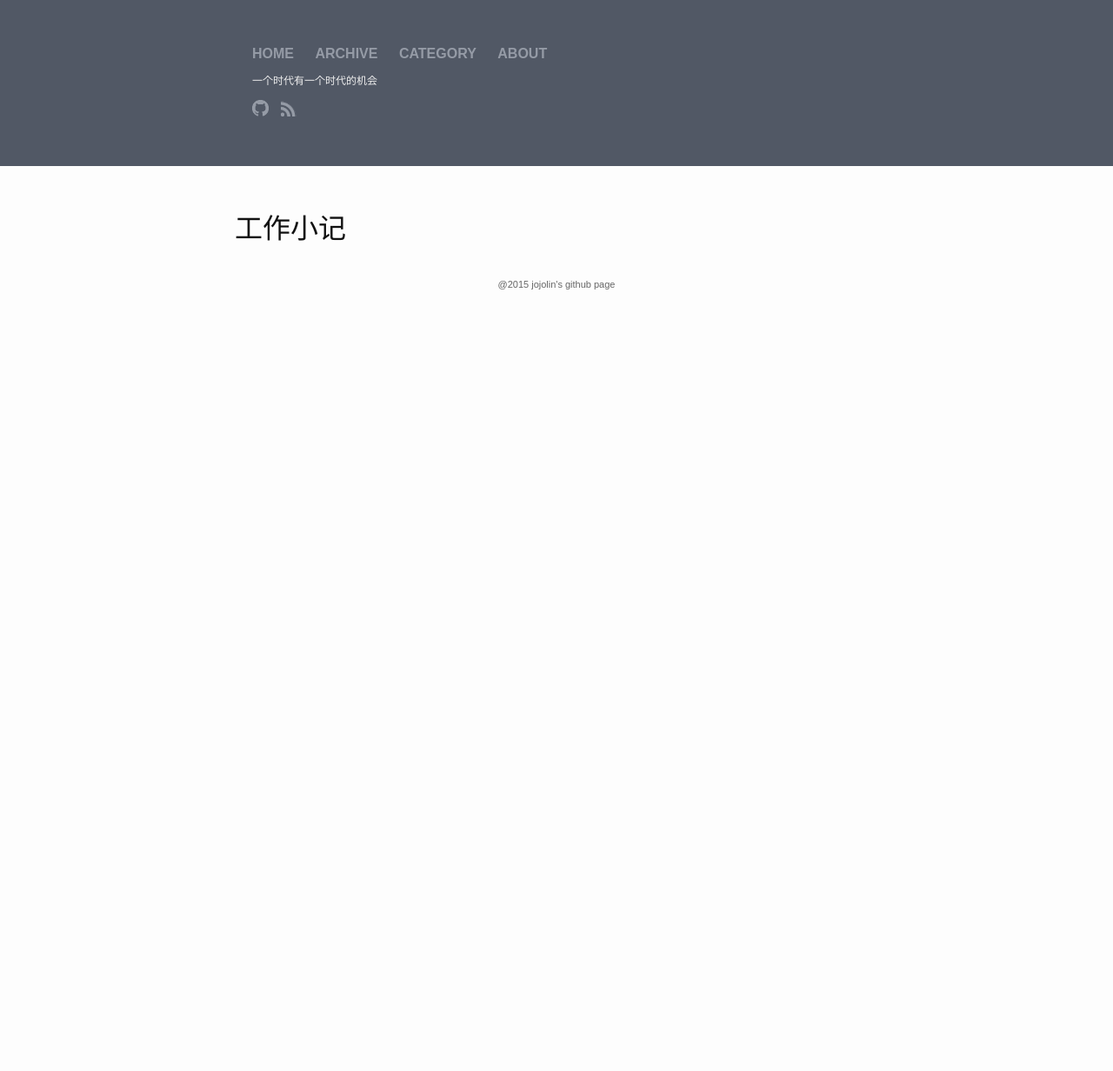
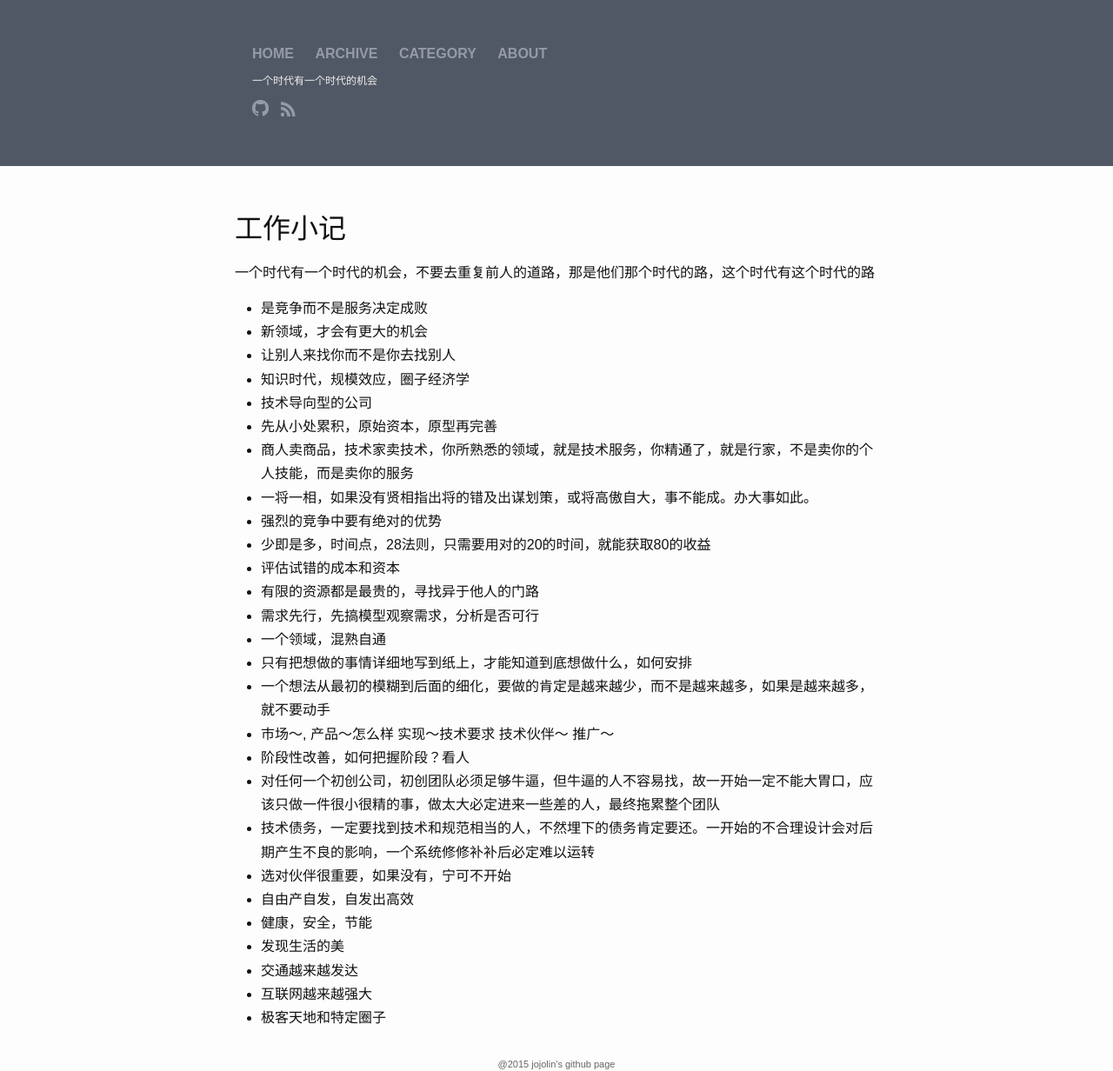
Before and after one commit to jojolin/jojolin.github.io, a Jekyll site: the page built from _posts/2016-10-11-note-job.markdown, in a window 1280 px wide. Shown: the whole page at 87% size. Built offline with Jekyll 4.4.1, drawn with Linux system fonts in a browser that asks for light colours; before the commit the page ends 900 px from its top, so only the background shows below that.

Commit message:
add note.job

```diff
--- a/_posts/2016-10-11-note-job.markdown
+++ b/_posts/2016-10-11-note-job.markdown
@@ -4,3 +4,32 @@ title: 工作小记
 date: 2016-10-11 23:26:16 +0800
 categories: note job
 ---
+一个时代有一个时代的机会，不要去重复前人的道路，那是他们那个时代的路，这个时代有这个时代的路
+
+- 是竞争而不是服务决定成败
+- 新领域，才会有更大的机会
+- 让别人来找你而不是你去找别人
+- 知识时代，规模效应，圈子经济学
+- 技术导向型的公司
+- 先从小处累积，原始资本，原型再完善
+- 商人卖商品，技术家卖技术，你所熟悉的领域，就是技术服务，你精通了，就是行家，不是卖你的个人技能，而是卖你的服务
+- 一将一相，如果没有贤相指出将的错及出谋划策，或将高傲自大，事不能成。办大事如此。
+- 强烈的竞争中要有绝对的优势
+- 少即是多，时间点，28法则，只需要用对的20的时间，就能获取80的收益
+- 评估试错的成本和资本
+- 有限的资源都是最贵的，寻找异于他人的门路
+- 需求先行，先搞模型观察需求，分析是否可行
+- 一个领域，混熟自通
+- 只有把想做的事情详细地写到纸上，才能知道到底想做什么，如何安排
+- 一个想法从最初的模糊到后面的细化，要做的肯定是越来越少，而不是越来越多，如果是越来越多，就不要动手
+- 市场～, 产品～怎么样 实现～技术要求 技术伙伴～ 推广～
+- 阶段性改善，如何把握阶段？看人
+- 对任何一个初创公司，初创团队必须足够牛逼，但牛逼的人不容易找，故一开始一定不能大胃口，应该只做一件很小很精的事，做太大必定进来一些差的人，最终拖累整个团队
+- 技术债务，一定要找到技术和规范相当的人，不然埋下的债务肯定要还。一开始的不合理设计会对后期产生不良的影响，一个系统修修补补后必定难以运转
+- 选对伙伴很重要，如果没有，宁可不开始
+- 自由产自发，自发出高效
+- 健康，安全，节能
+- 发现生活的美
+- 交通越来越发达
+- 互联网越来越强大
+- 极客天地和特定圈子
```
